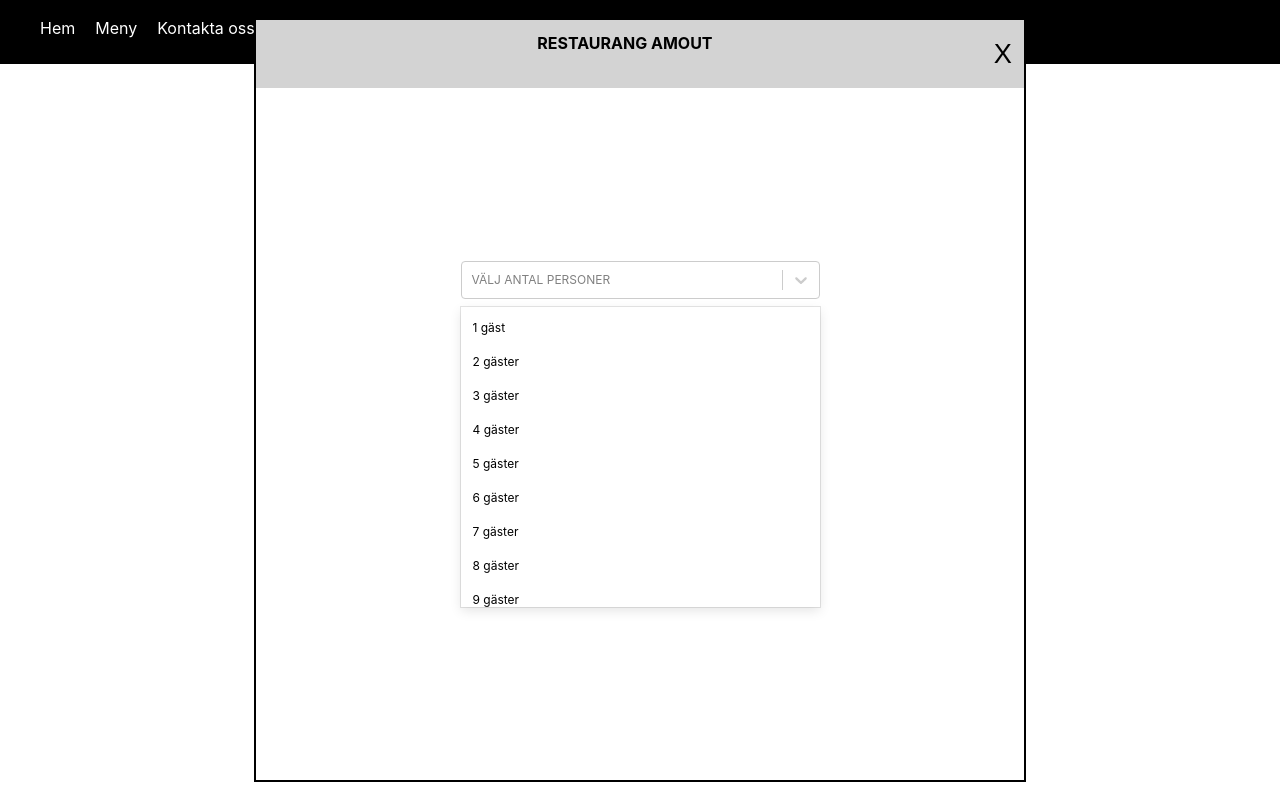
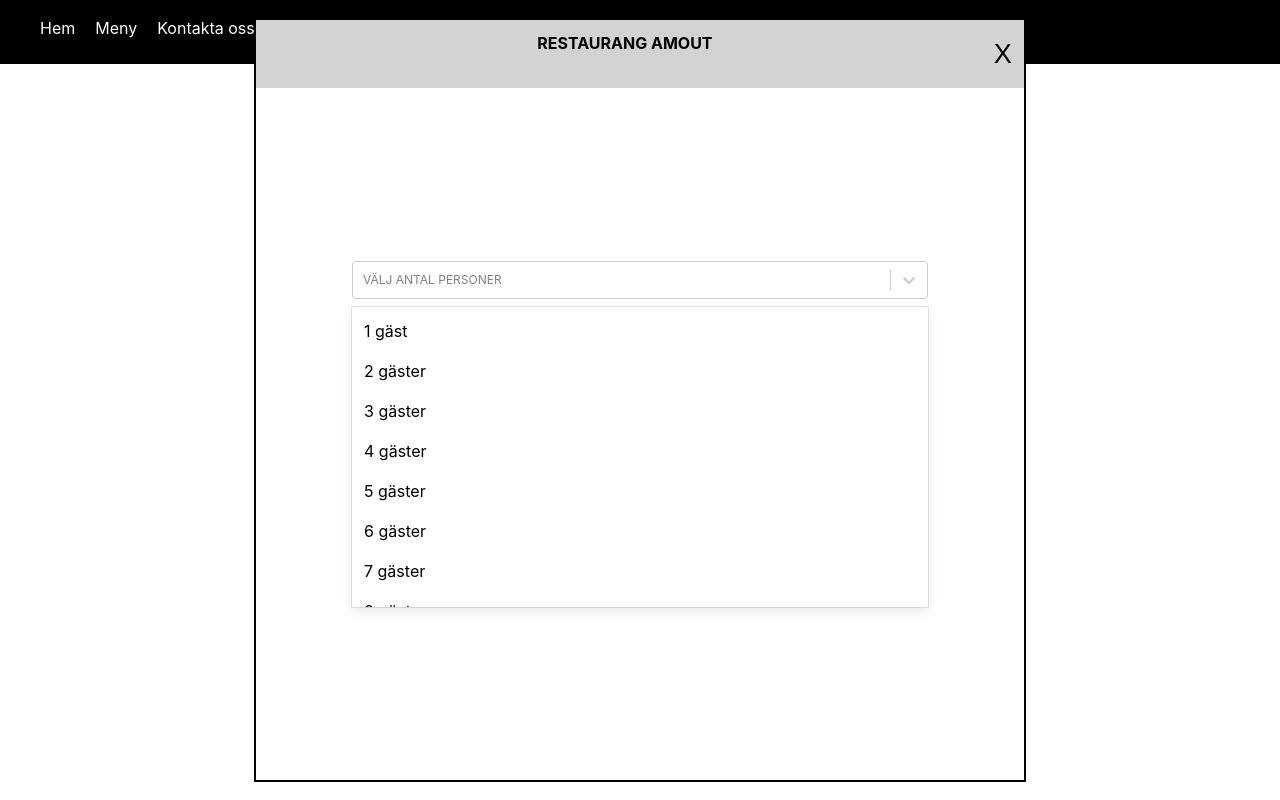
Before and after one commit to sannarossang/the-restaurant-react, a React (Vite) app in the folder fed22s-therestaurant/: page /booking in a window 1280 px wide. Built offline with nearby package versions, Linux system fonts and the light colour scheme.

Commit message:
(style): update styling for AmountOfGuestsInput

```diff
--- a/fed22s-therestaurant/src/components/styled/AmountOfGuestsInput.ts
+++ b/fed22s-therestaurant/src/components/styled/AmountOfGuestsInput.ts
@@ -8,7 +8,7 @@
   /* flex-direction: column;
   justify-content: center;
   align-items: center; */
-  border: 2px solid red;
+  width: 100%;
   height: min-content;
 
   @media ${DeviceQuery.DESKTOP} {
@@ -33,11 +33,12 @@
     background-color: transparent;
     border: 2px solid #ff1c6f;
     padding: 6px 10px;
-    font-size: 12px;
+    font-size: 1rem;
   }
 
   .css-10wo9uf-option {
     font-size: 12px;
+    font-size: 1rem;
   }
 
   .css-1nmdiq5-menu {
@@ -47,6 +48,7 @@
   }
 
   @media ${DeviceQuery.DESKTOP} {
+    width: 75%;
   }
 `;
 
```
